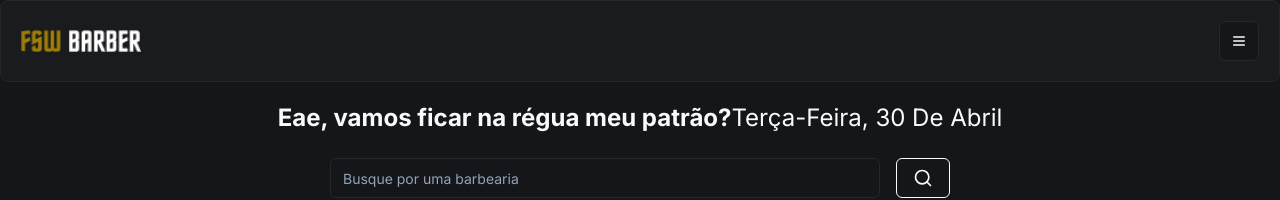
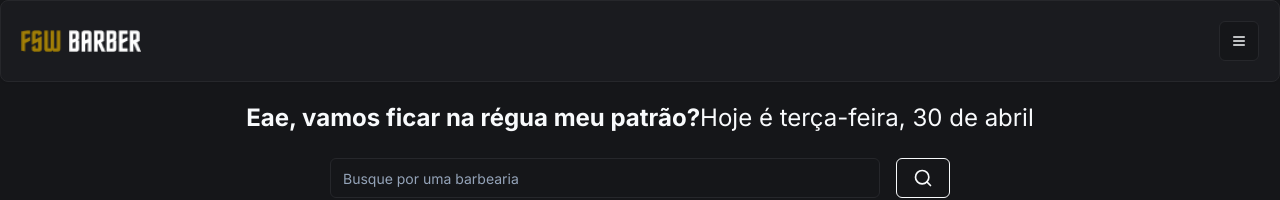
Before and after one commit to LeonardoAlves04/NextBarber, a Next.js app: page / in a window 1280 px wide. Shown: the top 200 px of the page. Built offline with nearby package versions, Linux system fonts and the light colour scheme; no server answers; the database is empty.

Commit message:
style: styling welcome message from homepage

```diff
--- a/app/(home)/page.tsx
+++ b/app/(home)/page.tsx
@@ -43,10 +43,11 @@ export default async function Home() {
       <div className="pt-5 px-5 lg:flex lg:justify-center lg:flex-wrap">
         <h2 className="text-xl font-bold lg:text-2xl">
           {session?.user
-            ? `Opa, ${session.user.name?.split(" ")[0]}`
+            ? `Opa, ${session.user.name?.split(" ")[0]}!`
             : "Eae, vamos ficar na régua meu patrão?"}
         </h2>
-        <p className="capitalize text-sm lg:text-2xl">
+        <p className="text-sm lg:text-2xl">
+          Hoje é{" "}
           {format(new Date(), "EEEE',' dd 'de' MMMM", {
             locale: ptBR,
           })}
```
